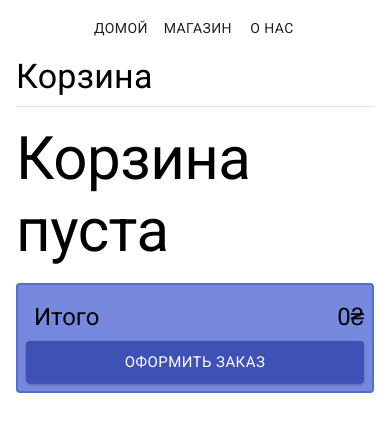
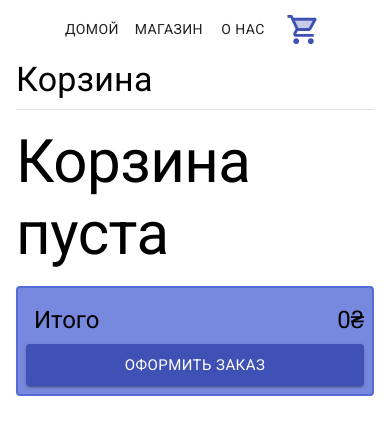
Before and after one commit to berserk-fan/freepper, a Next.js app: page /cart in a window 390 px wide. Shown: the top 434 px of the page. Built offline with nearby package versions, Linux system fonts and the light colour scheme; what @mamat14/shop-server would draw is missing.

Commit message:
cart modal

```diff
--- a/package.json
+++ b/package.json
@@ -17,6 +17,7 @@
     "material-ui-image": "^3.3.0",
     "material-ui-popup-state": "^1.7.0",
     "next": "10.0.0",
+    "promise-retry": "^2.0.1",
     "react": "16.14.0",
     "react-dom": "16.14.0",
     "react-responsive-carousel": "^3.2.10",
--- /dev/null
+++ b/src/components/Cart/Cart.tsx
@@ -0,0 +1,104 @@
+import {makeStyles} from "@material-ui/styles";
+import theme from "../../theme";
+import {Product} from "@mamat14/shop-server/shop_model";
+import {cartReducer} from "../../store";
+import React, {useEffect, useState} from "react";
+import {Box, Button, Divider, Typography} from "@material-ui/core";
+import CartItem from "./CartItem";
+
+export type CartState = {
+    selectedProducts: { id: string, count: number }[]
+}
+const useStyles = makeStyles(({
+    textWrapper: {
+        width: '100%',
+        display: 'flex',
+        justifyContent: 'space-between',
+        paddingLeft: theme.spacing(1),
+        paddingTop: theme.spacing(1),
+        paddingBottom: theme.spacing(1),
+        [theme.breakpoints.up('sm')]: {
+            width: 'auto',
+            marginRight: theme.spacing(1)
+        }
+    },
+    mainButtonContainer: {
+        display: 'flex',
+        alignItems: 'center',
+        justifyContent: 'center',
+        flexShrink: 0,
+        flexGrow: 1,
+        flexDirection: 'column',
+        borderWidth: 2,
+        borderColor: theme.palette.primary.main,
+        backgroundColor: theme.palette.primary.light,
+        padding: theme.spacing(1),
+        [theme.breakpoints.up('sm')]: {
+            flexDirection: 'row',
+            padding: theme.spacing(3),
+            flexGrow: 0,
+            flexShrink: 1,
+        }
+    },
+    mainButton: {
+        width: '100%',
+        flexGrow: 1,
+        [theme.breakpoints.up('sm')]: {
+            width: 'auto',
+            flexGrow: 0,
+            flexShrink: 1,
+        }
+    },
+    prePriceText: {
+        [theme.breakpoints.up('sm')]: {
+            display: 'none'
+        }
+    }
+}));
+
+export function Cart({products}: { products: Product[] }) {
+    const classes = useStyles();
+    const productsMap = new Map(products.map(p => [p.id, p]));
+
+    function calcTotalPrice(cartState: CartState) {
+        return cartState.selectedProducts
+            .map(p => p.count * (productsMap.get(p.id)?.price?.price || 0))
+            .reduce((a, b) => a + b, 0)
+    }
+
+    cartReducer.subscribe(() => {
+        setTotalPrice(calcTotalPrice(cartReducer.getState()));
+    });
+    useEffect(() => {
+       setTotalPrice(calcTotalPrice(cartReducer.getState()))
+    });
+    const defaultTotalPrice = calcTotalPrice(cartReducer.getState());
+    const [totalPrice, setTotalPrice] = useState(defaultTotalPrice);
+
+    return <div>
+        <Box paddingBottom={1}>
+            <Typography variant={'h4'}>Корзина</Typography>
+        </Box>
+        <Divider/>
+        <Box marginTop={2}>
+            {products.length === 0
+                ? <Typography variant={'h2'}>Корзина пуста</Typography>
+                : products.map(product => (
+                    <Box key={product.id} marginY={1}>
+                        <CartItem product={product}/>
+                    </Box>))
+            }
+        </Box>
+        <Box marginTop={2} className={`flex justify-end items-center`}>
+            <div className={`rounded ${classes.mainButtonContainer}`}>
+                <div className={classes.textWrapper}>
+                    <Typography variant={'h5'} classes={{root: classes.prePriceText}}>Итого</Typography>
+                    <Typography variant='h5'>{totalPrice}₴</Typography>
+                </div>
+                <Button classes={{root: classes.mainButton}} color={'primary'} variant='contained' size='large'>
+                    Оформить заказ
+                </Button>
+            </div>
+        </Box>
+    </div>
+}
--- a/src/components/Cart/CartItem.tsx
+++ b/src/components/Cart/CartItem.tsx
@@ -9,7 +9,7 @@ import {
     Typography
 } from "@material-ui/core";
 import Image from "next/image";
-import PopupStateComponent, {bindPopover, bindToggle, bindTrigger} from "material-ui-popup-state";
+import PopupStateComponent, {bindPopover, bindTrigger} from "material-ui-popup-state";
 import MoreVertIcon from "@material-ui/icons/MoreVert";
 import DeleteIcon from "@material-ui/icons/Delete";
 import CloseIcon from "@material-ui/icons/Close";
@@ -17,9 +17,7 @@ import React, {useState} from "react";
 import {makeStyles} from "@material-ui/styles";
 import AddCircleOutlineIcon from '@material-ui/icons/AddCircleOutline'
 import RemoveCircleOutlineIcon from '@material-ui/icons/RemoveCircleOutline';
-import theme from "../../theme";
 import {CART, cartReducer} from "../../store";
-import {PopupState} from "material-ui-popup-state/core";
 
 function getAdditionalInfo({details}: Product) {
     switch (details.$case) {
@@ -72,7 +70,6 @@ export function ActionsPopover(productId: string) {
                 </div>)
             }
         </PopupStateComponent>);
-
 }
 
 const useStyles = makeStyles(({
--- /dev/null
+++ b/src/components/Cart/CartNoProps.tsx
@@ -0,0 +1,18 @@
+import React, {useEffect, useState} from "react";
+import {Product} from "@mamat14/shop-server/shop_model";
+import {requestCartProducts} from "../../pages/cart";
+import {cartReducer} from "../../store";
+import {Cart} from "./Cart";
+import {Box} from "@material-ui/core";
+
+export default function CartNoProps() {
+    const [products, setProducts] = useState<Product[]>([]);
+    useEffect(() => {
+        requestCartProducts(cartReducer.getState())
+            .then(setProducts)
+    }, []);
+
+    return (<Box padding={1}>
+        <Cart products={products}/>
+    </Box>)
+}
--- a/src/components/Layout/Header.tsx
+++ b/src/components/Layout/Header.tsx
@@ -1,4 +1,4 @@
-import React from "react";
+import React, {useEffect, useState} from "react";
 import {makeStyles} from "@material-ui/core/styles";
 import AppBar from "@material-ui/core/AppBar";
 import Toolbar from "@material-ui/core/Toolbar";
@@ -6,7 +6,12 @@ import Typography from "@material-ui/core/Typography";
 import ButtonGroup from "@material-ui/core/ButtonGroup";
 import Button from "@material-ui/core/Button";
 import Link from "next/link";
-import {Box} from "@material-ui/core";
+import {Box, Dialog, IconButton} from "@material-ui/core";
+import ShoppingCartTwoToneIcon from '@material-ui/icons/ShoppingCartTwoTone';
+import CartPage, {requestCartProducts} from "../../pages/cart";
+import {Product} from "@mamat14/shop-server/shop_model";
+import {cartReducer, shopClient} from "../../store";
+import CartNoProps from "../Cart/CartNoProps";
 
 const useStyles = makeStyles((theme) => ({
     container: {
@@ -22,9 +27,16 @@ const useStyles = makeStyles((theme) => ({
     },
 }));
 
-
 export default function Header() {
     const classes = useStyles();
+    const [open, setOpen] = useState(false);
+
+    const handleClickOpen = () => {
+        setOpen(true);
+    };
+    const handleClose = () => {
+        setOpen(false);
+    };
     return (
             <div className={classes.container}>
                 <AppBar elevation={0} position="relative" color="transparent">
@@ -44,7 +56,13 @@ export default function Header() {
                             <Link href={"/about"}>
                                 <Button>О нас</Button>
                             </Link>
+                            <IconButton size={'medium'} onClick={handleClickOpen}>
+                                <ShoppingCartTwoToneIcon fontSize={'large'} />
+                            </IconButton>
                         </ButtonGroup>
+                        <Dialog onClose={handleClose} aria-labelledby="open-cart-button" open={open}>
+                            <CartNoProps/>
+                        </Dialog>
                     </Toolbar>
                 </AppBar>
             </div>
--- a/src/pages/cart/index.tsx
+++ b/src/pages/cart/index.tsx
@@ -1,110 +1,23 @@
 import {Product} from "@mamat14/shop-server/shop_model";
 import {cartStateKey, shopClient} from "../../store";
-import {
-    Box,
-    Button,
-    Container,
-    Divider,
-    Typography
-} from "@material-ui/core";
+import {Container} from "@material-ui/core";
 import React from "react";
 import LayoutWithHeader from "../../components/Layout/LayoutWithHeader";
 import {GetServerSideProps} from "next";
 import Cookie from 'cookie';
-import CartItem from "../../components/Cart/CartItem";
-import {makeStyles} from "@material-ui/styles";
-import theme from "../../theme";
+import {Cart, CartState} from "../../components/Cart/Cart";
 
-export type CartState = {
-    selectedProducts: { id: string, count: number }[]
-}
-
-const useStyles = makeStyles(({
-    textWrapper: {
-        width: '100%',
-        display: 'flex',
-        justifyContent: 'space-between',
-        paddingLeft: theme.spacing(1),
-        paddingTop: theme.spacing(1),
-        paddingBottom: theme.spacing(1),
-        [theme.breakpoints.up('sm')]: {
-            width: 'auto',
-            marginRight: theme.spacing(1)
-        }
-    },
-    mainButtonContainer: {
-        display: 'flex',
-        alignItems: 'center',
-        justifyContent: 'center',
-        flexShrink: 0,
-        flexGrow: 1,
-        flexDirection: 'column',
-        borderWidth: 2,
-        borderColor: theme.palette.primary.main,
-        backgroundColor: theme.palette.primary.light,
-        padding: theme.spacing(1),
-        [theme.breakpoints.up('sm')]: {
-            flexDirection: 'row',
-            padding: theme.spacing(3),
-            flexGrow: 0,
-            flexShrink: 1,
-        }
-    },
-    mainButton: {
-        width: '100%',
-        flexGrow: 1,
-        [theme.breakpoints.up('sm')]: {
-            width: 'auto',
-            flexGrow: 0,
-            flexShrink: 1,
-        }
-    },
-    prePriceText: {
-        [theme.breakpoints.up('sm')]: {
-            display: 'none'
-        }
-    }
-}));
-
-export default function Cart({products}: { products: Product[] }) {
-    const classes = useStyles();
-
-    const totalPrice = products.map(p => p.price.price).reduce((a, b) => a + b, 0);
+export default function CartPage({products}: { products: Product[] }) {
     return (
         <LayoutWithHeader>
             <Container maxWidth={"sm"}>
-                <div>
-                    <Box paddingBottom={1}>
-                        <Typography variant={'h4'}>Корзина</Typography>
-                    </Box>
-                    <Divider/>
-                    <Box marginTop={2}>
-                        {products.length === 0
-                            ? <Typography variant={'h2'}>Корзина пуста</Typography>
-                            : products.map(product => (
-                                <Box key={product.id} marginY={1}>
-                                    <CartItem product={product}/>
-                                </Box>))
-                        }
-                    </Box>
-                    <Box marginTop={2} className={`flex justify-end items-center`}>
-                        <div className={`rounded ${classes.mainButtonContainer}`}>
-                            <div className={classes.textWrapper}>
-                                <Typography variant={'h5'} classes={{root: classes.prePriceText}}>Итого</Typography>
-                                <Typography variant='h5'>{totalPrice}₴</Typography>
-                            </div>
-                            <Button classes={{root: classes.mainButton}} color={'primary'} variant='contained' size='large'>
-                                Оформить заказ
-                            </Button>
-                        </div>
-                    </Box>
-                </div>
+                <Cart products={products}/>
             </Container>
         </LayoutWithHeader>
     );
 }
 
-function parseCartData(cookieHeader?: string): CartState {
+export function parseCartData(cookieHeader?: string): CartState {
     const defaultCartState = {selectedProducts: []};
     try {
         const actualCartState = JSON.parse(Cookie.parse(cookieHeader || '')[cartStateKey] || '{}');
@@ -116,12 +29,17 @@ function parseCartData(cookieHeader?: string): CartState {
     }
 }
 
+export async function requestCartProducts(cartState: CartState) {
+    const productPromises = cartState.selectedProducts
+        .map((p) => shopClient.getProduct(
+            {name: `categories/beds-category/products/${p.id}`}));
+    return await Promise.all(productPromises);
+}
+
 export const getServerSideProps: GetServerSideProps = async (context) => {
     const cartState = parseCartData(context.req.headers.cookie);
     console.log(JSON.stringify(cartState));
-    const productPromises = cartState.selectedProducts
-        .map((p) => shopClient.getProduct({name: `categories/beds-category/products/${p.id}`}));
-    const products = await Promise.all(productPromises);
+    const products =  await requestCartProducts(cartState);
     return {
         props: {
             products: products
--- a/src/store/index.ts
+++ b/src/store/index.ts
@@ -1,8 +1,8 @@
 import {createStore, Store} from 'redux'
 import ShopClient from '@mamat14/shop-server'
 import {category, shopProducts} from '../../configs/Data'
-import {CartState} from "../pages/cart";
 import Cookies from 'js-cookie';
+import {CartState} from "../components/Cart/Cart";
 
 export const cartStateKey = "cartState";
 
```
Also changed, not shown: 1 other file (tests, documents, lock files or other folders).
